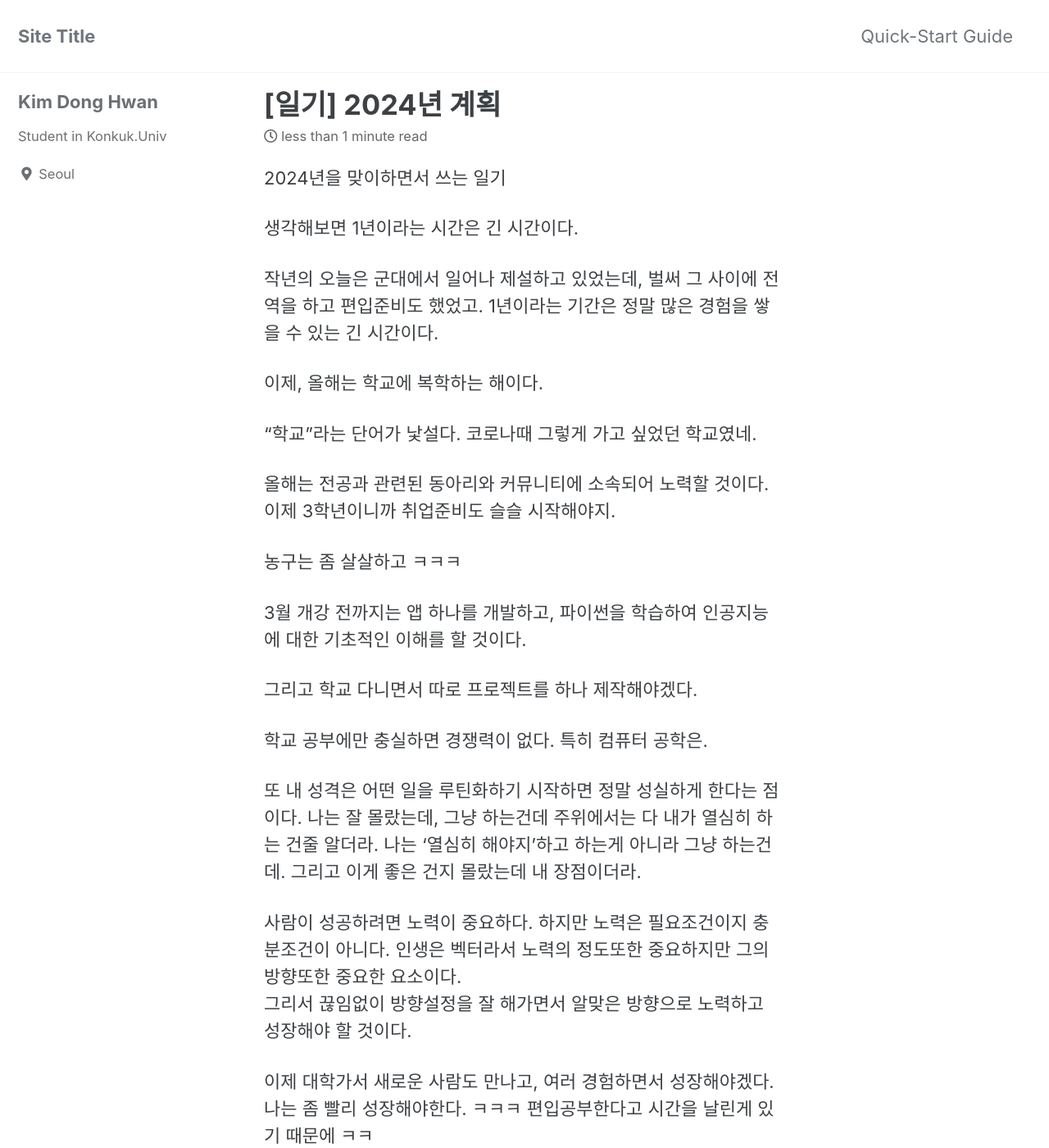
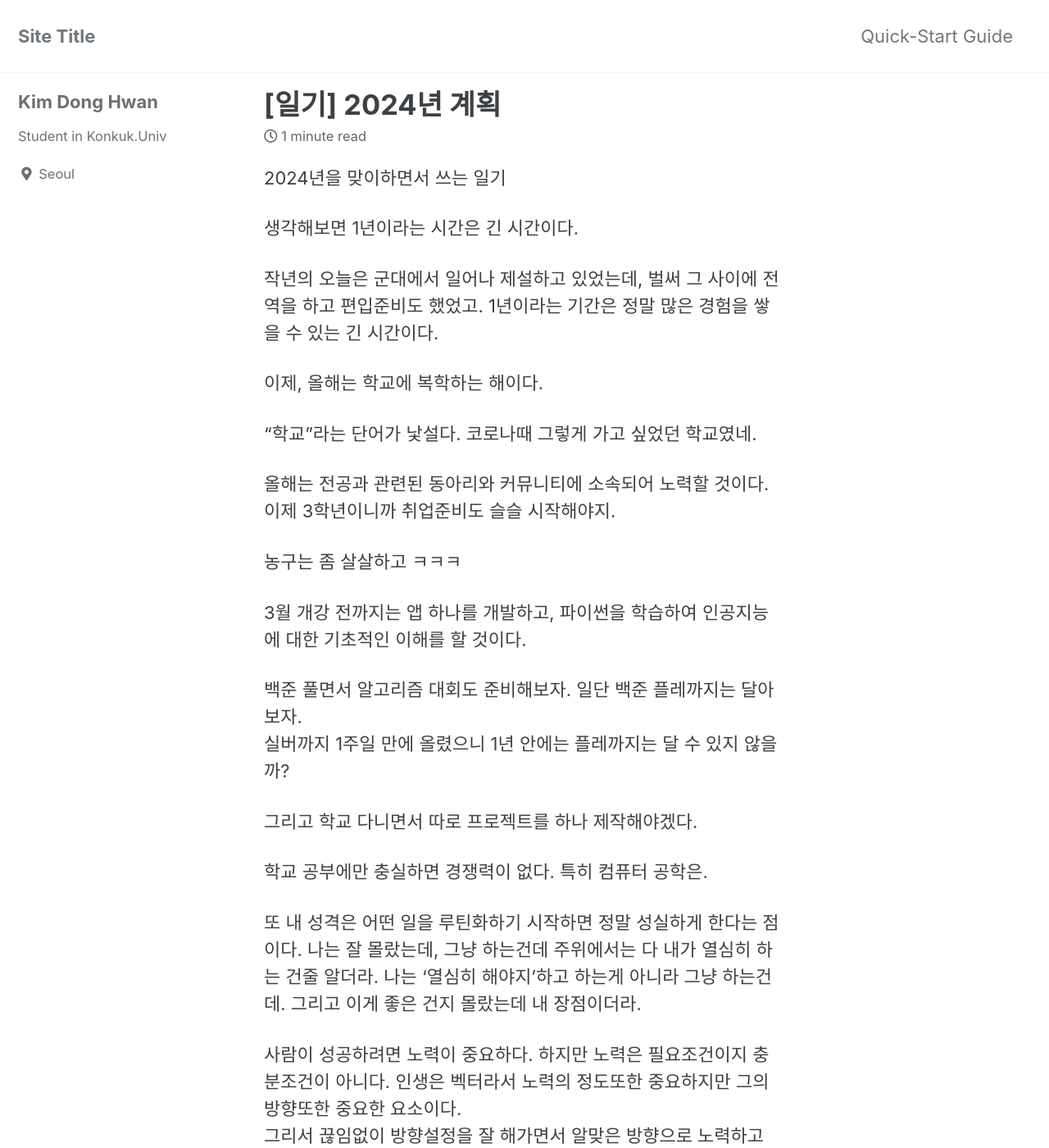
Before and after one commit to forwarder1121/forwarder1121.github.io_old, a Jekyll site: the page built from _posts/일기/2024-01-01-[일기] 2024년 계획.md, in a window 1280 px wide and 1400 px high. Shown: the whole window at 82% size. Built offline with Jekyll 4.4.1, drawn with Linux system fonts in a browser that asks for light colours; cached includes are drawn as plain includes.

Commit message:
Update 2024-01-01-[일기] 2024년 계획.md

```diff
--- a/_posts/일기/2024-01-01-[일기] 2024년 계획.md
+++ b/_posts/일기/2024-01-01-[일기] 2024년 계획.md
@@ -17,6 +17,10 @@ published: true
 
 3월 개강 전까지는 앱 하나를 개발하고, 파이썬을 학습하여 인공지능에 대한 기초적인 이해를 할 것이다.
 
+백준 풀면서 알고리즘 대회도 준비해보자. 일단 백준 플레까지는 달아보자.
+실버까지 1주일 만에 올렸으니 1년 안에는 플레까지는 달 수 있지 않을까?
+
+
 그리고 학교 다니면서 따로 프로젝트를 하나 제작해야겠다.
 
 학교 공부에만 충실하면 경쟁력이 없다. 특히 컴퓨터 공학은.
```
